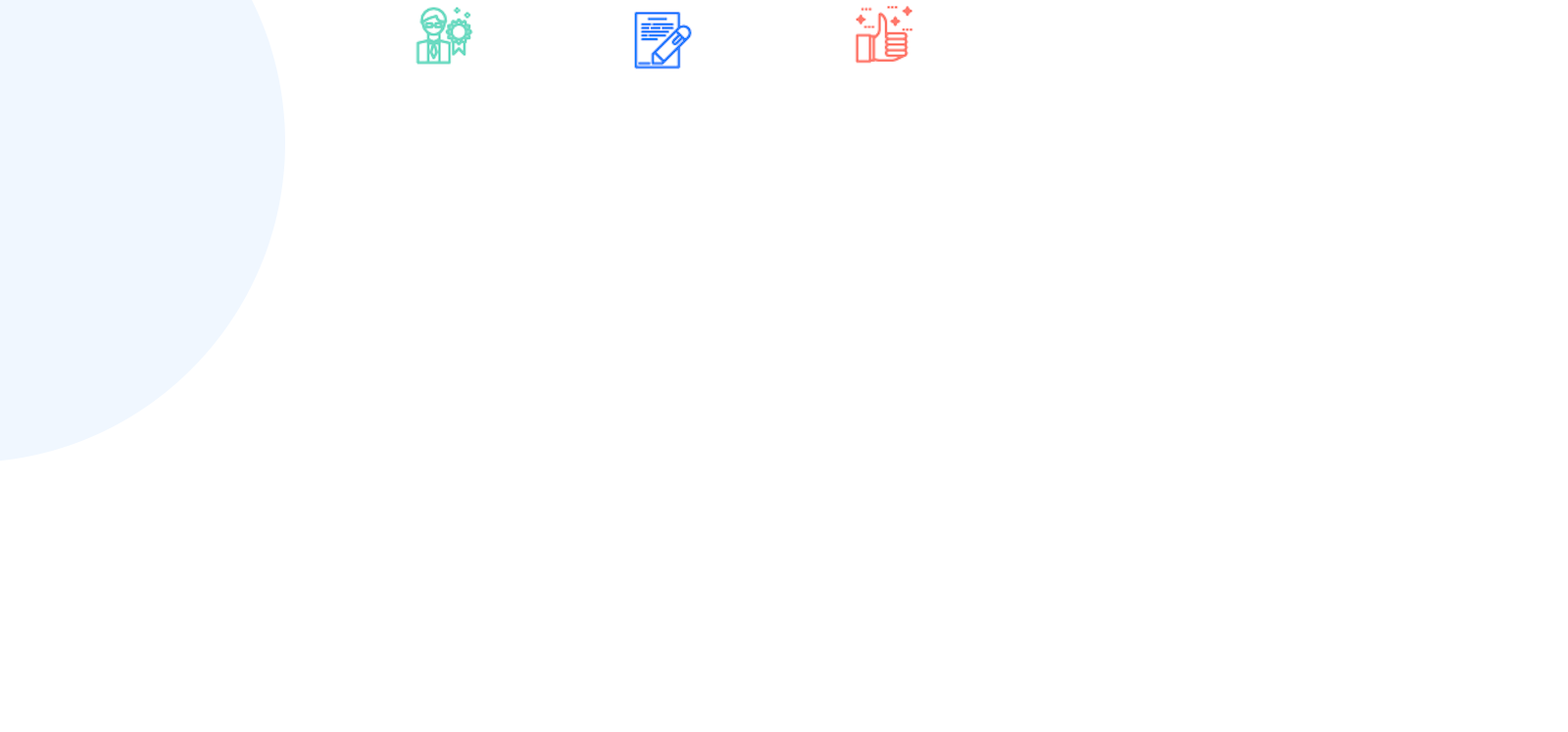
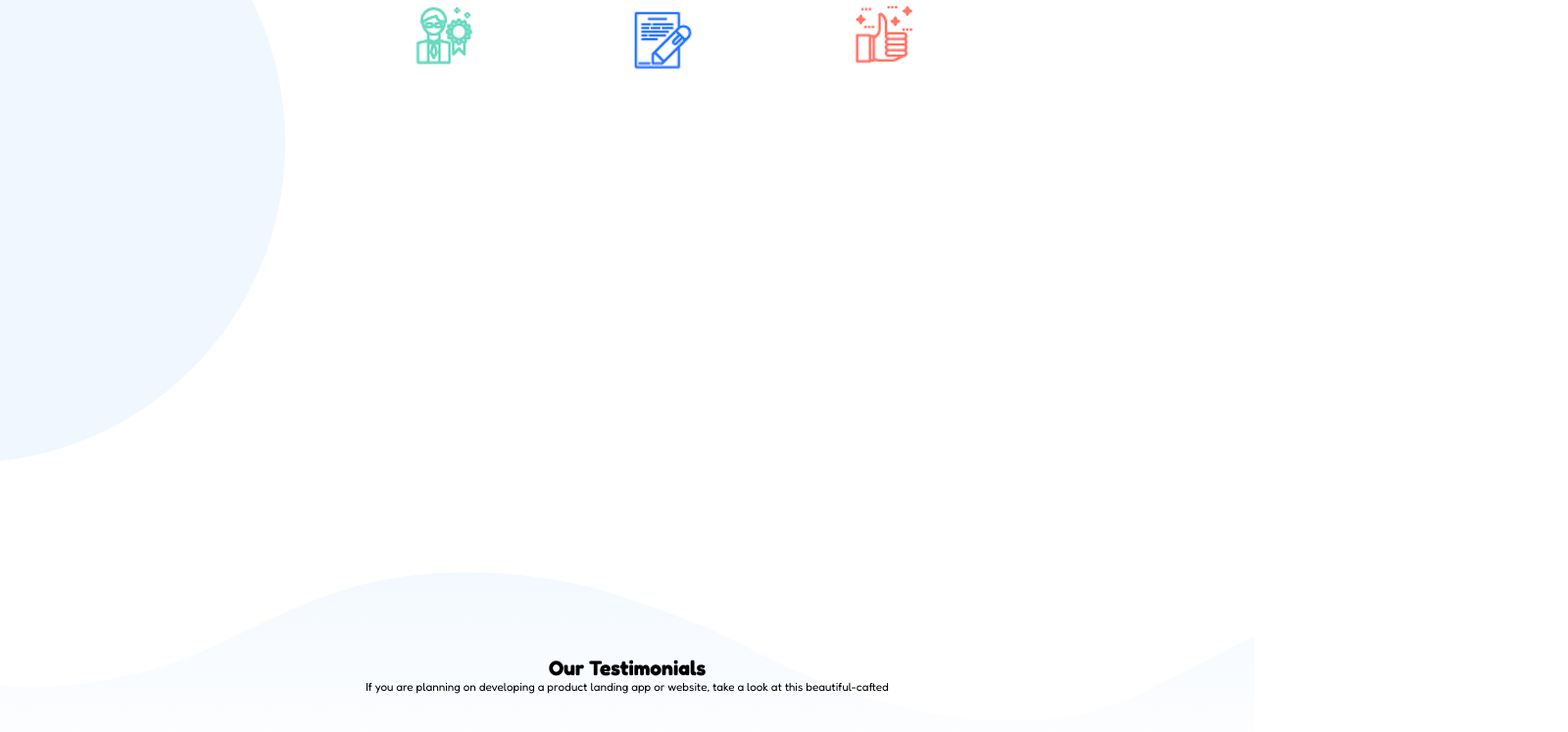
Before and after one commit to MGPasinetti/proj-html-vuejs, a Vue app: page / in a window 1280 px wide. Shown: the part 1242-1989 px from the top of the page at 98% size, 1600 px wide, since content can reach past the window. Before the commit the page ends 1770 px from the top, so only its background shows below. Built offline with nearby package versions, Linux system fonts and the light colour scheme.

Commit message:
filling secon part

```diff
--- a/src/App.vue
+++ b/src/App.vue
@@ -5,11 +5,9 @@
     <GridCardsSec />
     <TipsTricksSec />
     <BizFeaturesSec />
-    <div class="big-sec">
-      <TestimonialsSec />
-      <ContactFormSec />
-      <PostsSec />
-    </div>
+    <TestimonialsSec />
+    <ContactFormSec />
+    <PostsSec />
     <FooterSb />
   </div>
 </template>
@@ -42,7 +40,7 @@ export default {
 </script>
 
 <style lang="scss">
-@import "@/assets/styles/style.scss";
+@import "./assets/styles/style.scss";
 #app > * {
   margin-bottom: 4rem;
 }
--- a/src/components/ContactFormSec.vue
+++ b/src/components/ContactFormSec.vue
@@ -0,0 +1,13 @@
+<template>
+  <section></section>
+</template>
+
+<script>
+export default {
+
+}
+</script>
+
+<style lang="scss" scoped>
+
+</style>
--- a/src/components/PostsSec.vue
+++ b/src/components/PostsSec.vue
@@ -0,0 +1,13 @@
+<template>
+  <section></section>
+</template>
+
+<script>
+export default {
+
+}
+</script>
+
+<style lang="scss" scoped>
+
+</style>
--- a/src/components/TestimonialsSec.vue
+++ b/src/components/TestimonialsSec.vue
@@ -0,0 +1,35 @@
+<template>
+  <section>
+    <div class="big-sec">
+      <img src="../assets/img/15.png" alt="">
+      <div class="container-sec">
+          <h1>Our Testimonials</h1>
+          <small>If you are planning on developing a product landing app or website, take a look at this beautiful-cafted</small>
+      </div>
+    </div>
+  </section>
+</template>
+
+<script>
+export default {
+    name: 'TestimonialsSec',
+}
+</script>
+
+<style lang="scss" scoped>
+@import "../assets/styles/style.scss";
+
+.big-sec {
+    background: linear-gradient(#F0F7FF, $bkg_color_white);
+    // background: linear-gradient(0deg, blue, green 40%, red);
+
+    .container-sec {
+        position: relative;
+        top: -70px;
+        display: flex;
+        flex-direction: column;
+        align-items: center;
+        background-color: transparent;
+    }
+}
+</style>
```
